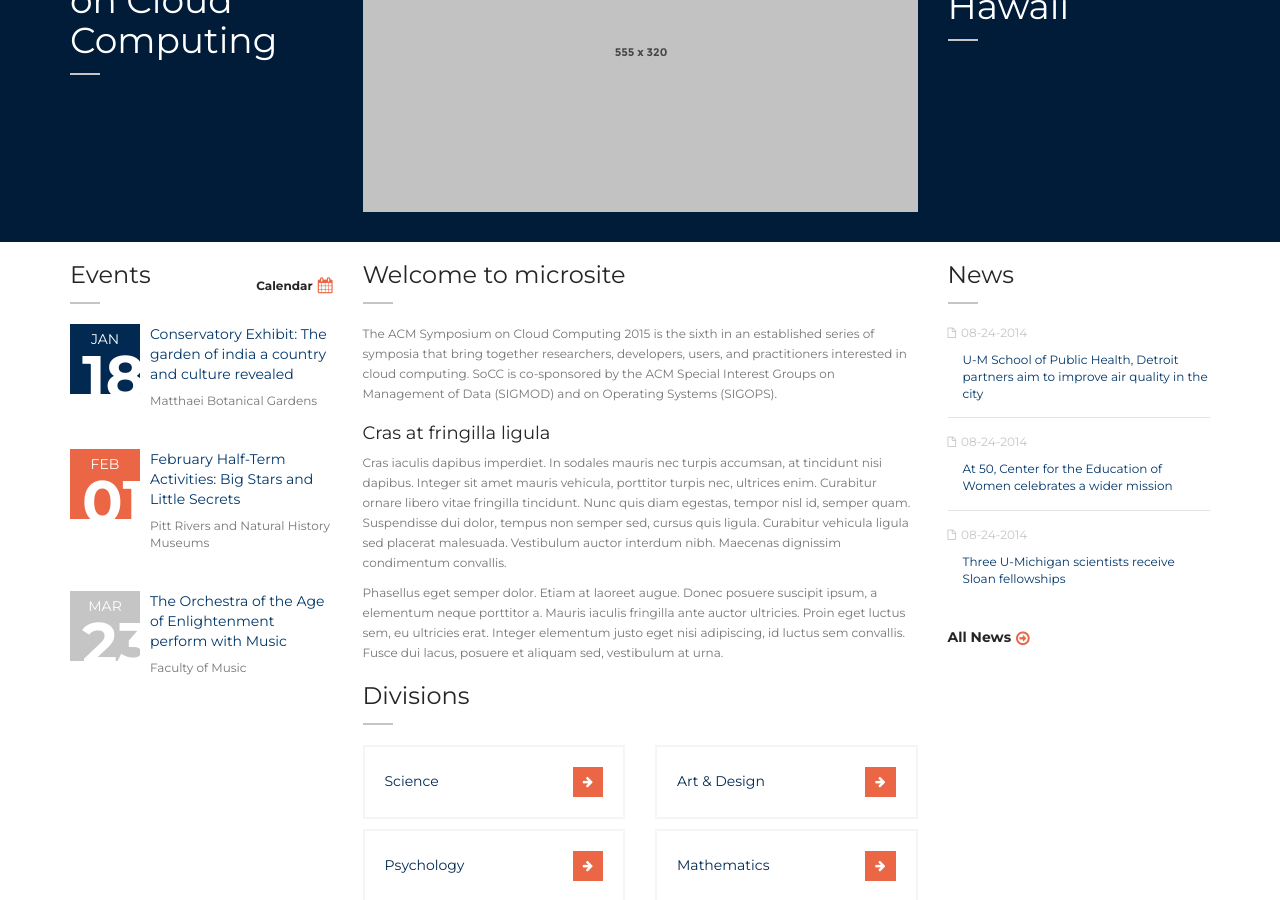
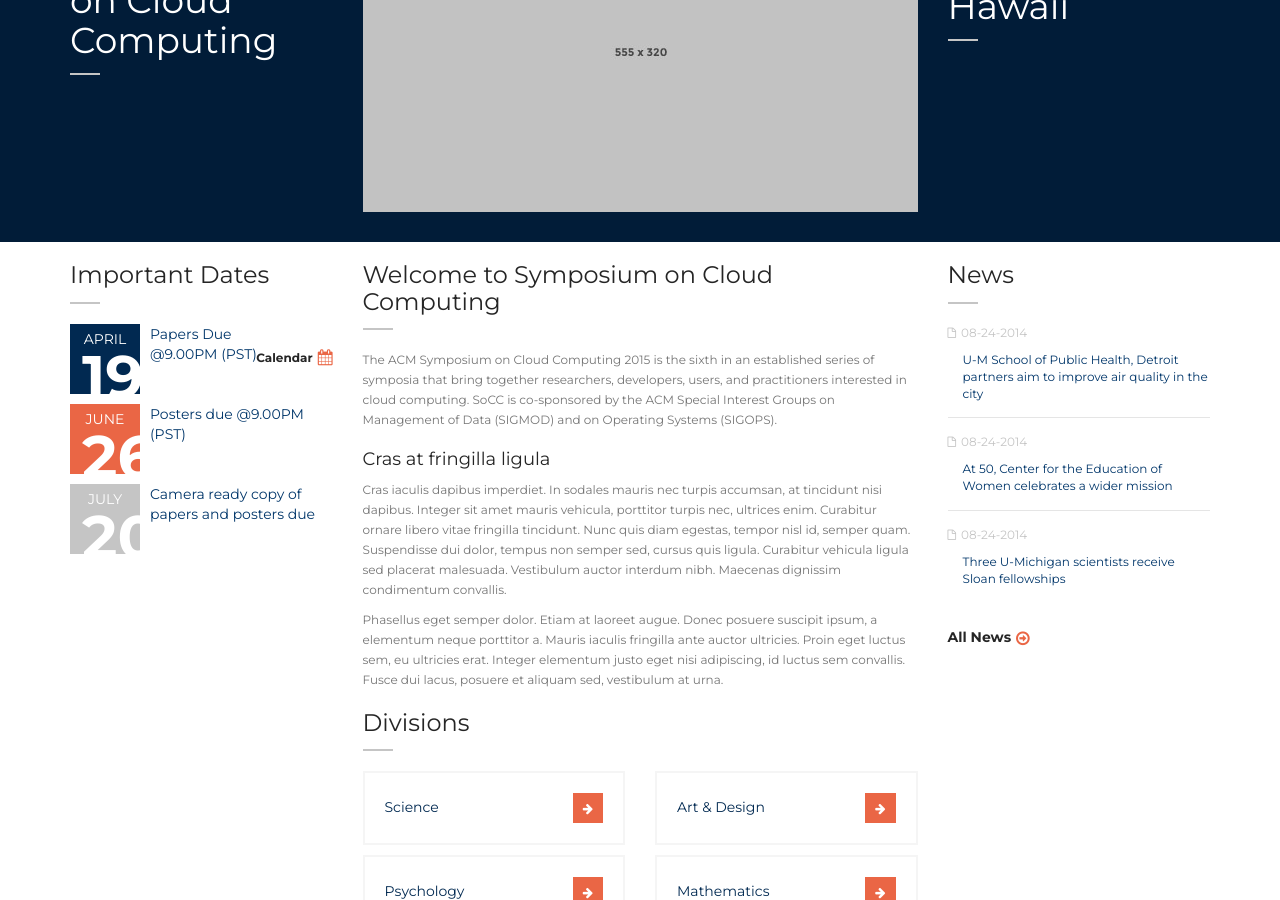
Before and after one commit to kramasamy/SoCC2015, a Jekyll site: the page index.html, which Jekyll copies as it is, in a window 1280 px wide and 900 px high, scrolled down 248 px. Built offline with Jekyll 4.4.1, drawn with Linux system fonts in a browser that asks for light colours.

Commit message:
added important dates

```diff
--- a/index.html
+++ b/index.html
@@ -137,44 +137,41 @@
             <div class="col-md-3">
                 <section class="events small" id="events-small">
                     <header>
-                        <h2>Events</h2>
+                        <h2>Important Dates</h2>
                         <a href="" class="link-calendar">Calendar</a>
                     </header>
                     <div class="section-content">
                         <article class="event nearest">
                             <figure class="date">
-                                <div class="month">jan</div>
-                                <div class="day">18</div>
+                                <div class="month">april</div>
+                                <div class="day">19</div>
                             </figure>
                             <aside>
                                 <header>
-                                    <a href="#">Conservatory Exhibit: The garden of india a country and culture revealed</a>
+                                    <a href="#">Papers Due @9.00PM (PST)</a>
                                 </header>
-                                <div class="additional-info">Matthaei Botanical Gardens</div>
                             </aside>
                         </article><!-- /article -->
                         <article class="event nearest-second">
                             <figure class="date">
-                                <div class="month">feb</div>
-                                <div class="day">01</div>
+                                <div class="month">june</div>
+                                <div class="day">26</div>
                             </figure>
                             <aside>
                                 <header>
-                                    <a href="#">February Half-Term Activities: Big Stars and Little Secrets </a>
+                                    <a href="#">Posters due @9.00PM (PST)</a>
                                 </header>
-                                <div class="additional-info clearfix" >Pitt Rivers and Natural History Museums</div>
                             </aside>
                         </article><!-- /article -->
                         <article class="event">
                             <figure class="date">
-                                <div class="month">mar</div>
-                                <div class="day">23</div>
+                                <div class="month">july</div>
+                                <div class="day">20</div>
                             </figure>
                             <aside>
                                 <header>
-                                    <a href="#">The Orchestra of the Age of Enlightenment perform with Music</a>
+                                    <a href="#">Camera ready copy of papers and posters due</a>
                                 </header>
-                                <div class="additional-info">Faculty of Music</div>
                             </aside>
                         </article><!-- /article -->
                     </div><!-- /.section-content -->
@@ -184,7 +181,7 @@
             <div class="col-md-6">
                 <section id="main-content">
                     <header>
-                        <h2>Welcome to microsite</h2>
+                        <h2>Welcome to Symposium on Cloud Computing</h2>
                     </header>
                     <div class="section-content">
                         <p>
```
